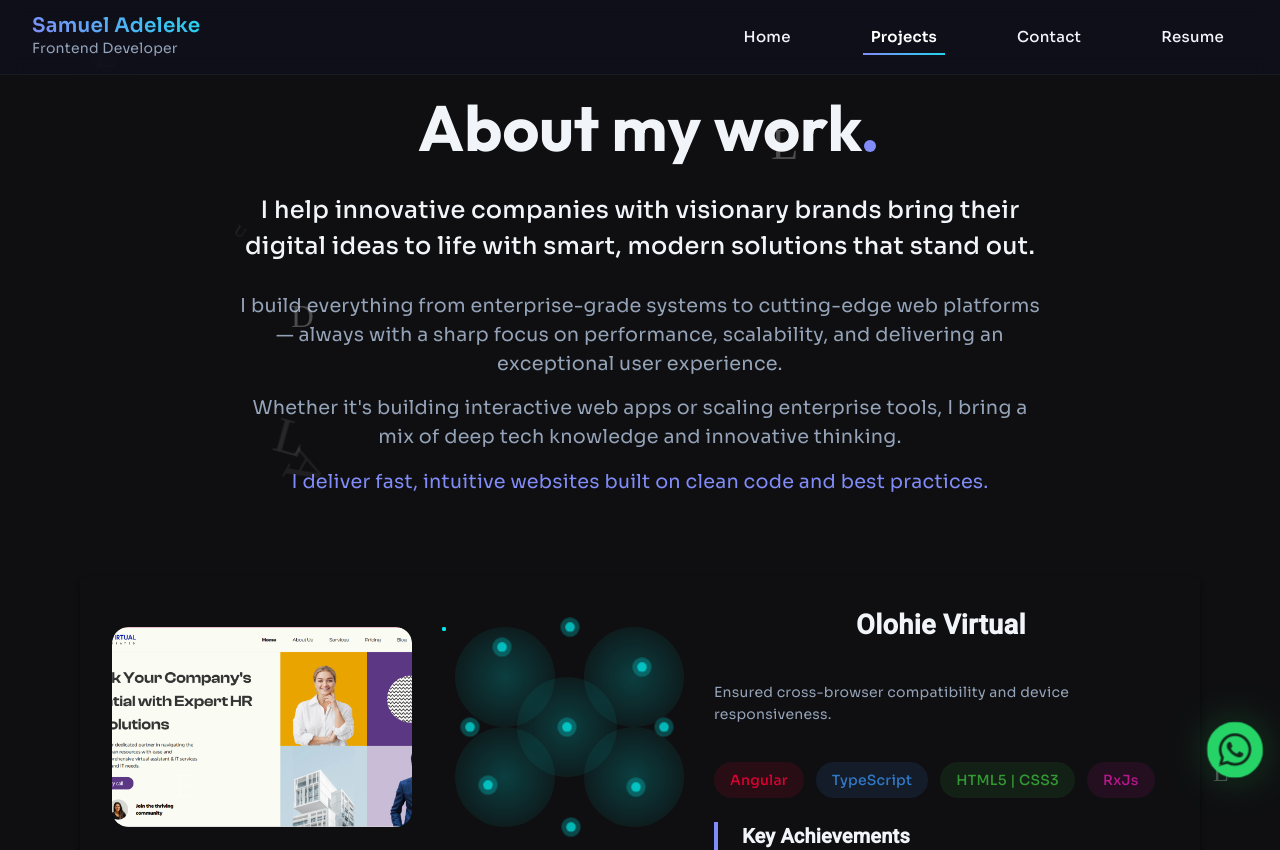
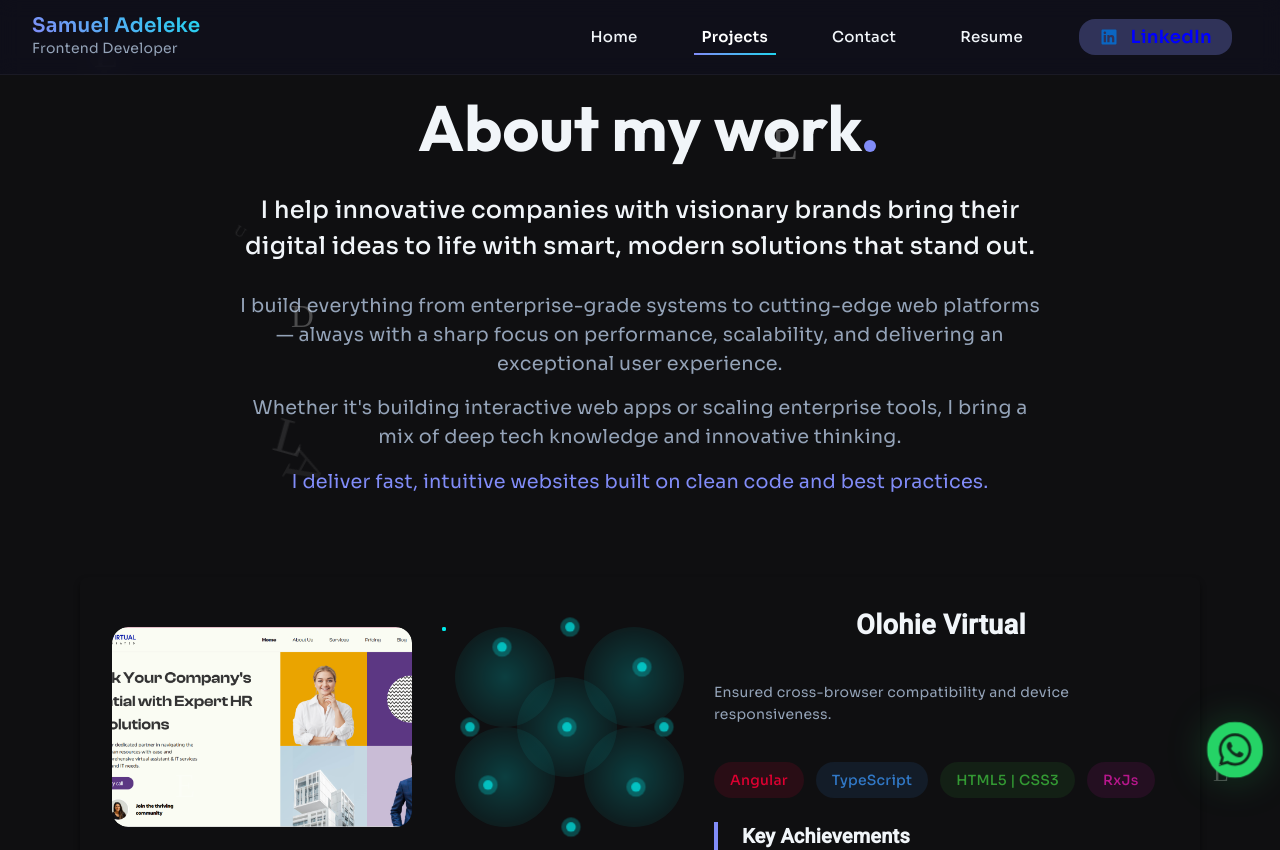
Before and after one commit to saMreact1/sam_portfolio, an Angular app: page /projects in a window 1280 px wide. Shown: the top 850 px of the page. Built offline with nearby package versions, Linux system fonts and the light colour scheme; a web font is replaced by a local one.

Commit message:
Added a new feature to the header

```diff
--- a/src/app/app-routing.module.ts
+++ b/src/app/app-routing.module.ts
@@ -1,5 +1,5 @@
 import { NgModule } from '@angular/core';
-import { RouterModule, Routes } from '@angular/router';
+import { RouterModule, Routes, ExtraOptions } from '@angular/router';
 import { HomeComponent } from './pages/home/home.component';
 import { UnderConstructionComponent } from './components/under-construction/under-construction.component';
 import { ContactComponent } from './pages/contact/contact.component';
@@ -12,8 +12,14 @@ const routes: Routes = [
   {path: 'projects', component: ProjectsComponent}
 ];
 
+const routerOptions: ExtraOptions = {
+  scrollPositionRestoration: 'enabled',
+  anchorScrolling: 'enabled',
+  scrollOffset: [0, 64], // Adjust the offset as needed
+}
+
 @NgModule({
-  imports: [RouterModule.forRoot(routes)],
+  imports: [RouterModule.forRoot(routes, routerOptions)],
   exports: [RouterModule]
 })
 export class AppRoutingModule { }
--- a/src/app/components/hero/hero.component.html
+++ b/src/app/components/hero/hero.component.html
@@ -29,11 +29,11 @@
       </p>
 
       <div class="hero-buttons">
-        <button class="view-projects" routerLink="/under-construction">
+        <button class="view-projects" routerLink="/projects">
           View Projects
           <svg width="24" height="24" viewBox="0 0 24 24" fill="none" xmlns="http://www.w3.org/2000/svg" class="ng-tns-c2413526462-2"><path opacity="0.4" d="M18.5859 13.6026L17.6194 14.3639C16.0536 15.5974 15.2707 16.2141 14.6354 15.9328C14 15.6515 14 14.6881 14 12.7613L14 11.2387C14 9.31191 14 8.34853 14.6354 8.06721C15.2707 7.7859 16.0536 8.40264 17.6194 9.63612L18.5858 10.3974C19.5286 11.1401 20 11.5115 20 12C20 12.4885 19.5286 12.8599 18.5859 13.6026Z" fill="" class="ng-tns-c2413526462-2"></path><path d="M18.5859 13.6026L17.6194 14.3639C16.0536 15.5974 15.2707 16.2141 14.6354 15.9328C14 15.6515 14 14.6881 14 12.7613L14 11.2387C14 9.31191 14 8.34853 14.6354 8.06721C15.2707 7.7859 16.0536 8.40264 17.6194 9.63612L18.5858 10.3974C19.5286 11.1401 20 11.5115 20 12C20 12.4885 19.5286 12.8599 18.5859 13.6026Z" stroke="#141B34" stroke-width="1.5" stroke-linecap="round" stroke-linejoin="round" class="ng-tns-c2413526462-2"></path><path d="M14 12L4 12" stroke="#141B34" stroke-width="1.5" stroke-linecap="round" stroke-linejoin="round" class="ng-tns-c2413526462-2"></path></svg>
         </button>
-        <button class="contact" routerLink="/under-construction">
+        <button class="contact" routerLink="/contact">
           Contact Me
           <svg width="24" height="24" viewBox="0 0 24 24" fill="none" xmlns="http://www.w3.org/2000/svg" class="ng-tns-c2413526462-8"><path d="M4 10C4 6.22876 4 4.34315 5.17157 3.17157C6.34315 2 8.22876 2 12 2H13.5C17.2712 2 19.1569 2 20.3284 3.17157C21.5 4.34315 21.5 6.22876 21.5 10V14C21.5 17.7712 21.5 19.6569 20.3284 20.8284C19.1569 22 17.2712 22 13.5 22H12C8.22876 22 6.34315 22 5.17157 20.8284C4 19.6569 4 17.7712 4 14V10Z" stroke="#141B34" stroke-width="1.5" class="ng-tns-c2413526462-8"></path><path d="M9.79993 11.9741C9.37332 11.2302 9.16733 10.6228 9.04313 10.007C8.85943 9.09641 9.27981 8.20686 9.97622 7.63926C10.2706 7.39937 10.608 7.48133 10.782 7.79358L11.1749 8.49851C11.4864 9.05725 11.6421 9.33663 11.6112 9.63282C11.5803 9.929 11.3703 10.1702 10.9503 10.6527L9.79993 11.9741ZM9.79993 11.9741C10.6634 13.4797 12.0185 14.8356 13.5259 15.7001M13.5259 15.7001C14.2698 16.1267 14.8772 16.3327 15.493 16.4569C16.4036 16.6406 17.2931 16.2202 17.8607 15.5238C18.1006 15.2294 18.0187 14.892 17.7064 14.718L17.0015 14.3251C16.4427 14.0136 16.1634 13.8579 15.8672 13.8888C15.571 13.9197 15.3298 14.1297 14.8473 14.5497L13.5259 15.7001Z" stroke="#141B34" stroke-width="1.5" stroke-linejoin="round" class="ng-tns-c2413526462-8"></path><path d="M5 6L2.5 6M5 12L2.5 12M5 18H2.5" stroke="#141B34" stroke-width="1.5" stroke-linecap="round" stroke-linejoin="round" class="ng-tns-c2413526462-8"></path></svg>
         </button>
--- a/src/app/pages/home/home.component.html
+++ b/src/app/pages/home/home.component.html
@@ -9,7 +9,7 @@
     <section class="contact">
         <h1>Ready to Collaborate?</h1>
         <p>Let's build something amazing together</p>
-        <button routerLink="/under-construction">
+        <button routerLink="/contact">
             Get in touch
             <svg width="24" height="24" viewBox="0 0 24 24" fill="none" xmlns="http://www.w3.org/2000/svg" class="ng-tns-c2413526462-2"><path opacity="0.4" d="M18.5859 13.6026L17.6194 14.3639C16.0536 15.5974 15.2707 16.2141 14.6354 15.9328C14 15.6515 14 14.6881 14 12.7613L14 11.2387C14 9.31191 14 8.34853 14.6354 8.06721C15.2707 7.7859 16.0536 8.40264 17.6194 9.63612L18.5858 10.3974C19.5286 11.1401 20 11.5115 20 12C20 12.4885 19.5286 12.8599 18.5859 13.6026Z" fill="" class="ng-tns-c2413526462-2"></path><path d="M18.5859 13.6026L17.6194 14.3639C16.0536 15.5974 15.2707 16.2141 14.6354 15.9328C14 15.6515 14 14.6881 14 12.7613L14 11.2387C14 9.31191 14 8.34853 14.6354 8.06721C15.2707 7.7859 16.0536 8.40264 17.6194 9.63612L18.5858 10.3974C19.5286 11.1401 20 11.5115 20 12C20 12.4885 19.5286 12.8599 18.5859 13.6026Z" stroke="#141B34" stroke-width="1.5" stroke-linecap="round" stroke-linejoin="round" class="ng-tns-c2413526462-2"></path><path d="M14 12L4 12" stroke="#141B34" stroke-width="1.5" stroke-linecap="round" stroke-linejoin="round" class="ng-tns-c2413526462-2"></path></svg>
         </button>
--- a/src/app/pages/projects/projects.component.html
+++ b/src/app/pages/projects/projects.component.html
@@ -19,7 +19,7 @@
 
     <section class="projects">
         <div class="project-grid">
-            <div class="grid-item">
+            <div class="grid-item" id="olohie">
                 <div class="item-grid">
                     <div class="project-card">
                         <div class="card-grid">
@@ -118,7 +118,7 @@
                 </div>
             </div>
 
-            <div class="grid-item">
+            <div class="grid-item" id="manager">
                 <div class="item-grid">
                     <div class="project-content">
                         <h2>My Manager</h2>
@@ -197,7 +197,7 @@
                 </div>
             </div>
 
-            <div class="grid-item">
+            <div class="grid-item" id="workwise">
                 <div class="item-grid">
                     <div class="project-card">
                         <div class="card-grid">
--- a/src/app/shared/header/header.component.html
+++ b/src/app/shared/header/header.component.html
@@ -13,10 +13,14 @@
 
     <div class="nav-content" [class.active]="isNavOpen">
         <div class="nav-links">
-            <a routerLink="/" routerLinkActive="active" [routerLinkActiveOptions]="{ exact: true }">Home</a>
-            <a routerLink="/projects" routerLinkActive="active">Projects</a>
-            <a routerLink="/contact" routerLinkActive="active">Contact</a>
-            <a href="../../../assets/ADELEKE _SAMUEL.pdf" target="_blank" routerLinkActive="active">Resume</a>
+            <a class="link" routerLink="/" routerLinkActive="active" [routerLinkActiveOptions]="{ exact: true }">Home</a>
+            <a class="link" routerLink="/projects" routerLinkActive="active">Projects</a>
+            <a class="link" routerLink="/contact" routerLinkActive="active">Contact</a>
+            <a class="link" href="../../../assets/ADELEKE _SAMUEL.pdf" target="_blank" routerLinkActive="active">Resume</a>
+            <a href="http://linkedin.com/in/samreact1" target="_blank" class="linkedin">
+                <img src="../../../assets/icons/linkenin.svg" alt="">
+                <span>LinkedIn</span>
+            </a>
         </div>
         <!-- <div class="theme-toggle" (click)="toggleTheme()" matTooltip="Toggle light mode">
             <mat-icon>light_mode</mat-icon>
--- a/src/app/shared/header/header.component.scss
+++ b/src/app/shared/header/header.component.scss
@@ -71,7 +71,7 @@
     .nav-links {
         display: flex;
         align-items: center;
-        gap: 2rem;
+        gap: 1rem;
     }
     .nav-links a {
         position: relative;
@@ -83,6 +83,26 @@
         margin: 0 1rem;
         transition: all .3s ease;
     }
+    .nav-links .linkedin {
+        display: flex;
+        align-items: center;
+        gap: .725rem;
+        font-size: 1.125rem;
+        font-weight: 600;
+        color: blue;
+        background: #818df849;
+        padding: 8px 20px;
+        border-radius: 16px;
+        transition: transform .5s ease;
+
+        &:hover {
+            transform: scale(1.2);
+        }
+        img {
+            width: 20px;
+            height: 20px;
+        }
+    }
     .nav-links a.active {
         color: #fff;
         font-weight: 600;
@@ -92,7 +112,7 @@
         transform: scaleX(1);
         transform-origin: left;
     }
-    .nav-links a::after {
+    .nav-links .link::after {
         content: "";
         position: absolute;
         bottom: 0;
--- a/src/styles.scss
+++ b/src/styles.scss
@@ -5,6 +5,10 @@
     padding: 0;
     box-sizing: border-box;
     font-family: Sora, sans-serif;
+}
+
+html {
+    scroll-behavior: smooth;
 }
 
 body.dark-theme {
```
Also changed, not shown: src/app/components/featured-projects/featured-projects.component.html (+4 -4 lines).
